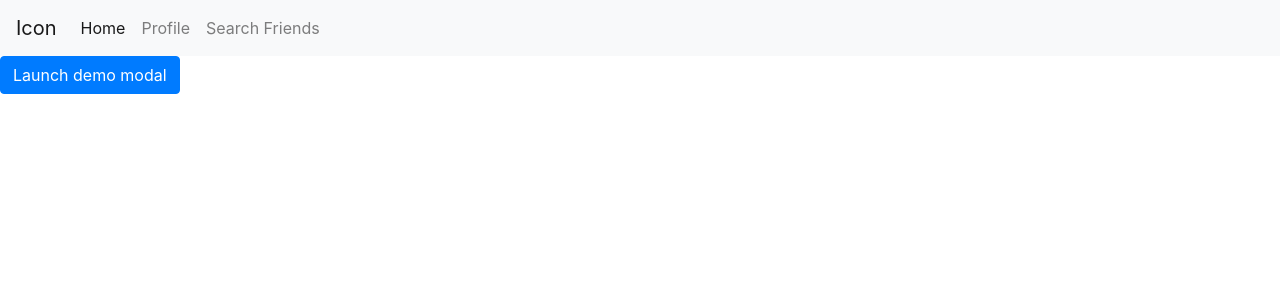
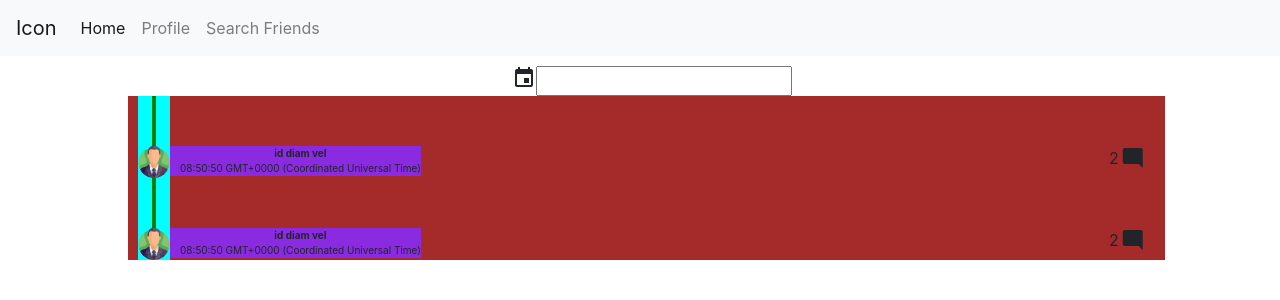
Before and after one commit to shobhi1310/timeline, a React (Create React App) app: page / in a window 1280 px wide. Shown: the top 300 px of the page. Built offline with nearby package versions, Linux system fonts and the light colour scheme.

Commit message:
date picker added

```diff
--- a/package.json
+++ b/package.json
@@ -8,6 +8,7 @@
     "@testing-library/user-event": "^7.1.2",
     "bootstrap": "^4.4.1",
     "react": "^16.13.1",
+    "react-datepicker": "^2.14.1",
     "react-dom": "^16.13.1",
     "react-scripts": "3.4.1",
     "resolve-url-loader": "^3.1.1"
--- a/src/App.js
+++ b/src/App.js
@@ -11,6 +11,7 @@ import SearchFriends from './components/SearchFriends'
 import Post from './components/Post'
 import CommentPopulator from './components/CommentPopulator'
 import CommentModal from './components/CommentModal'
+import Home from './components/Home'
 import 'bootstrap/dist/css/bootstrap.min.css'
 
 class App extends React.Component{
@@ -25,7 +26,8 @@ class App extends React.Component{
         {/* <SearchFriends/> */}
         {/* <Post/> */}
         {/* <CommentPopulator/> */}
-        <CommentModal/>
+        {/* <CommentModal/> */}
+        <Home/>
       </div>
     )
   }
--- /dev/null
+++ b/src/components/Home.js
@@ -0,0 +1,27 @@
+import React, { Component } from 'react';
+import DatePicker from 'react-datepicker';
+import "react-datepicker/dist/react-datepicker.css";
+import Populator from './Populator';
+
+export class Home extends Component {
+    render() {
+        return (
+            <div>
+                <div className="picker">
+                    <div className="area">
+                        <DatePicker/>
+                    </div>
+                    <div className="calendar-icon">
+                        <span class="material-icons">event</span>
+                    </div>
+                </div>
+                <div id="timeline">
+                    <Populator/>
+                    <Populator/>
+                </div>
+            </div>
+        )
+    }
+};
+
+export default Home
--- a/src/index.css
+++ b/src/index.css
@@ -182,3 +182,25 @@ body {
   float: left;
   text-align: center;
 }
+
+.picker{
+  position: relative;
+  height: fit-content;
+  width: fit-content;
+  left: 40%;
+  /* padding: 5px; */
+  margin-top: 10px;
+}
+
+.area{
+  width: fit-content;
+  position: relative;
+  float: right;
+  border-radius: 4px;
+}
+
+.calendar-icon{
+  width: fit-content;
+  position: relative;
+  float: right;
+}
```
Also changed, not shown: 1 other file (tests, documents, lock files or other folders).
